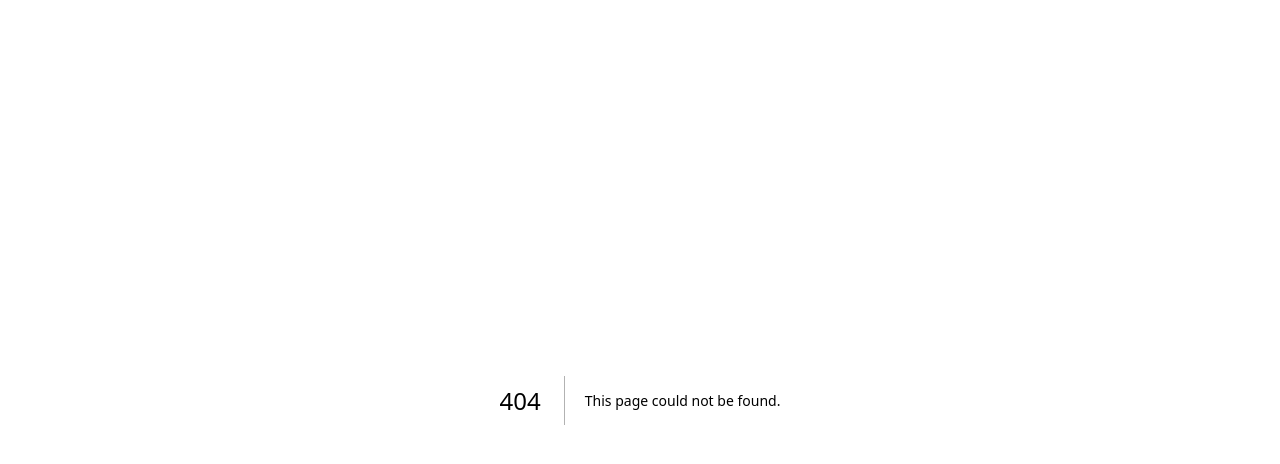
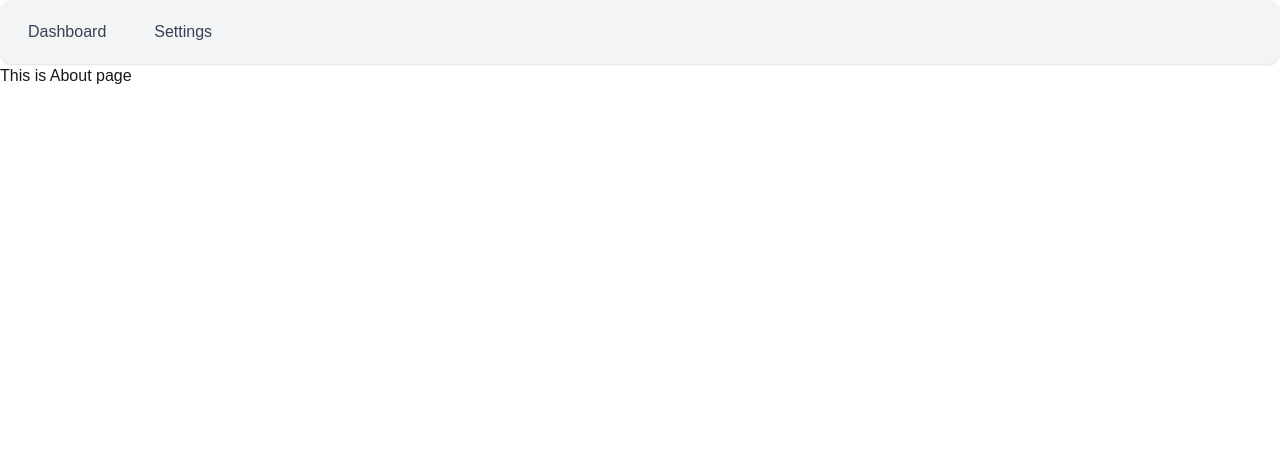
Before and after one commit to ujjalballen/next16-playground, a Next.js app in the folder core-functions-and-hooks/: page /about in a window 1280 px wide. Before the commit this address had no page. Shown: the top 464 px of the page. Built offline with nearby package versions, Linux system fonts and the light colour scheme.

Commit message:
usePathname hook

```diff
--- /dev/null
+++ b/core-functions-and-hooks/components/navigation.jsx
@@ -0,0 +1,36 @@
+"use client";
+
+import Link from "next/link";
+import { usePathname } from "next/navigation";
+
+export default function NavigationBar() {
+  const pathName = usePathname();
+
+  const isActive = (path) => pathName === path;
+
+  return (
+    <nav className="flex gap-4 bg-gray-100 p-3 rounded-xl shadow-sm">
+      <Link
+        href={"/about/dashboard"}
+        className={`px-4 py-2 rounded-lg transition ${
+          isActive("/about/dashboard")
+            ? "bg-blue-600 text-white front-semibold shadow"
+            : "text-gray-700 hover:bg-gray=200"
+        }`}
+      >
+        Dashboard
+      </Link>
+      <Link
+        href={"/about/settings"}
+        className={`px-4 py-2 rounded-lg transition ${
+          isActive("/about/settings")
+            ? "bg-blue-600 text-white front-semibold shadow"
+            : "text-gray-700 hover:bg-gray=200"
+        }`}
+      >
+        Settings
+      </Link>
+
+    </nav>
+  );
+}
--- /dev/null
+++ b/core-functions-and-hooks/src/app/about/dashboard/page.jsx
@@ -0,0 +1,8 @@
+
+export default async function Dashboard() {
+  return (
+    <div className="p-2">
+      This is About Dashboard
+    </div>
+  );
+}
--- /dev/null
+++ b/core-functions-and-hooks/src/app/about/layout.js
@@ -0,0 +1,10 @@
+import NavigationBar from "../../../components/navigation";
+
+export default function Aboutlayout({ children }) {
+  return (
+    <div>
+      <NavigationBar />
+      <main>{children}</main>
+    </div>
+  );
+}
--- /dev/null
+++ b/core-functions-and-hooks/src/app/about/page.jsx
@@ -0,0 +1,9 @@
+import NavigationBar from "../../../components/navigation";
+
+export default async function AboutPage() {
+  return (
+    <div>
+     This is About page
+    </div>
+  );
+}
--- /dev/null
+++ b/core-functions-and-hooks/src/app/about/settings/page.jsx
@@ -0,0 +1,8 @@
+export default async function DashboardSettings(){
+
+    return(
+        <div>
+           About Dashboard Settings
+        </div>
+    )
+}
```
